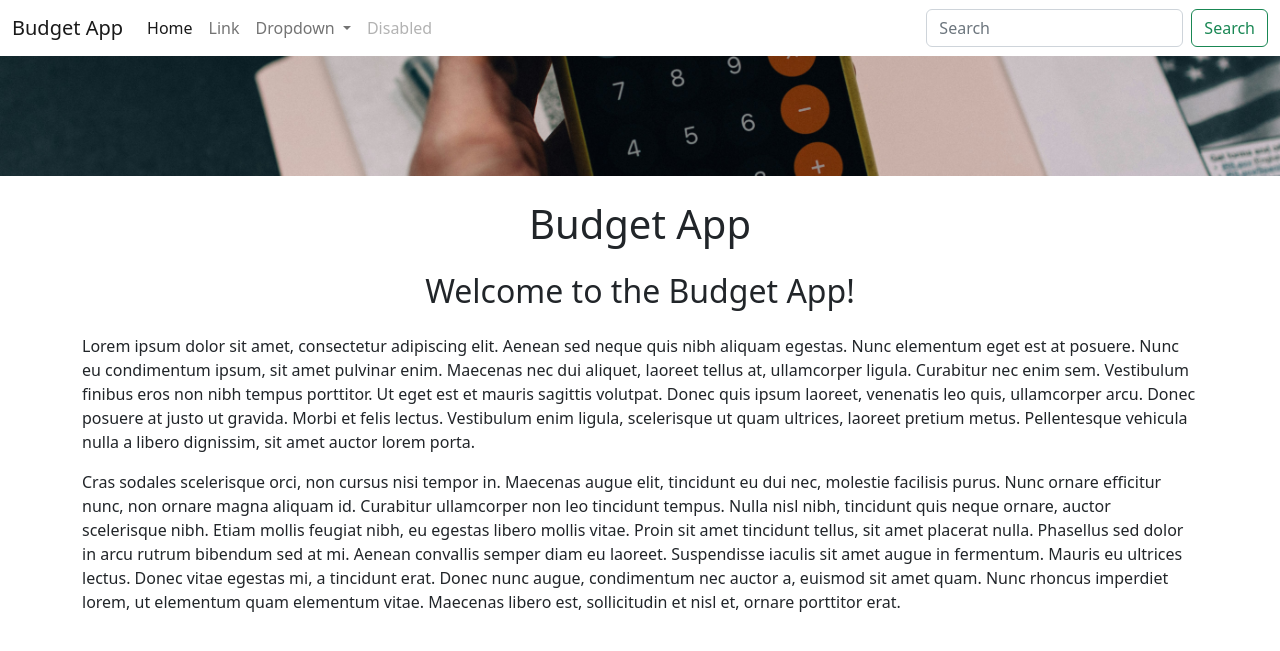
After one commit to Sulphate7433/budget-app, a Flask app: page /budgetapp/ in a window 1280 px wide. The commit adds this page. Shown: the top 651 px of the page. Run offline with Flask 3, Linux system fonts and the light colour scheme.

Commit message:
Added /login/ and /budgetapp/

```diff
--- a/app.py
+++ b/app.py
@@ -6,9 +6,16 @@ app = Flask(__name__)
 
 # Creating a route to the homepage 'wepage.com/'
 @app.route('/')
-def hello_world():
+def home():
   return render_template('home.html')
 
+@app.route('/budgetapp/')
+def budgetapp():
+    return render_template('budgetapp.html')
+
+@app.route('/login/')
+def login():
+    return render_template('login.html')
 
 # Runnning the app if the file is run directly
 if __name__ == '__main__':
--- /dev/null
+++ b/templates/budgetapp.html
@@ -0,0 +1,38 @@
+<!DOCTYPE html>
+
+<html>
+  <head>
+    <title>Budget App</title>
+    <meta charset="utf-8">
+    <meta name="viewport" content="width=device-width, initial-scale=1">
+    <link href="https://cdn.jsdelivr.net/npm/bootstrap@5.2.3/dist/css/bootstrap.min.css" rel="stylesheet" integrity="sha384-rbsA2VBKQhggwzxH7pPCaAqO46MgnOM80zW1RWuH61DGLwZJEdK2Kadq2F9CUG65" crossorigin="anonymous">
+    <style>
+      #banner {
+        height: 120px;
+        width: 100%;
+        object-fit: cover;
+        margin-bottom: 16px;
+      }
+    </style>
+  </head>
+
+
+  <body>
+    {% include 'nav.html' %}
+    <img class='img-fluid' id='banner' src ='https://e07bcfe5-d78a-4c5d-b7be-53e2fe6b1858-00-3raxevg2e5ibb.picard.replit.dev/static/banner.jpg'>
+
+    <div class='container'>
+      <h1 class='text-center mt-2 mb-4''>Budget App</h1>
+
+
+      <h2 class='text-center mt-2 mb-4'>Welcome to the Budget App!</h2>
+      <p>
+      Lorem ipsum dolor sit amet, consectetur adipiscing elit. Aenean sed neque quis nibh aliquam egestas. Nunc elementum eget est at posuere. Nunc eu condimentum ipsum, sit amet pulvinar enim. Maecenas nec dui aliquet, laoreet tellus at, ullamcorper ligula. Curabitur nec enim sem. Vestibulum finibus eros non nibh tempus porttitor. Ut eget est et mauris sagittis volutpat. Donec quis ipsum laoreet, venenatis leo quis, ullamcorper arcu. Donec posuere at justo ut gravida. Morbi et felis lectus. Vestibulum enim ligula, scelerisque ut quam ultrices, laoreet pretium metus. Pellentesque vehicula nulla a libero dignissim, sit amet auctor lorem porta.
+      </p>
+
+      <p>
+      Cras sodales scelerisque orci, non cursus nisi tempor in. Maecenas augue elit, tincidunt eu dui nec, molestie facilisis purus. Nunc ornare efficitur nunc, non ornare magna aliquam id. Curabitur ullamcorper non leo tincidunt tempus. Nulla nisl nibh, tincidunt quis neque ornare, auctor scelerisque nibh. Etiam mollis feugiat nibh, eu egestas libero mollis vitae. Proin sit amet tincidunt tellus, sit amet placerat nulla. Phasellus sed dolor in arcu rutrum bibendum sed at mi. Aenean convallis semper diam eu laoreet. Suspendisse iaculis sit amet augue in fermentum. Mauris eu ultrices lectus. Donec vitae egestas mi, a tincidunt erat. Donec nunc augue, condimentum nec auctor a, euismod sit amet quam. Nunc rhoncus imperdiet lorem, ut elementum quam elementum vitae. Maecenas libero est, sollicitudin et nisl et, ornare porttitor erat.
+      </p>
+
+  </body>
+</html>
--- /dev/null
+++ b/templates/nav.html
@@ -0,0 +1,36 @@
+<nav class="navbar navbar-expand-lg bg-body-tertiary">
+  <div class="container-fluid">
+    <a class="navbar-brand" href="#">Budget App</a>
+    <button class="navbar-toggler" type="button" data-bs-toggle="collapse" data-bs-target="#navbarSupportedContent" aria-controls="navbarSupportedContent" aria-expanded="false" aria-label="Toggle navigation">
+      <span class="navbar-toggler-icon"></span>
+    </button>
+    <div class="collapse navbar-collapse" id="navbarSupportedContent">
+      <ul class="navbar-nav me-auto mb-2 mb-lg-0">
+        <li class="nav-item">
+          <a class="nav-link active" aria-current="page" href="#">Home</a>
+        </li>
+        <li class="nav-item">
+          <a class="nav-link" href="#">Link</a>
+        </li>
+        <li class="nav-item dropdown">
+          <a class="nav-link dropdown-toggle" href="#" role="button" data-bs-toggle="dropdown" aria-expanded="false">
+            Dropdown
+          </a>
+          <ul class="dropdown-menu">
+            <li><a class="dropdown-item" href="#">Action</a></li>
+            <li><a class="dropdown-item" href="#">Another action</a></li>
+            <li><hr class="dropdown-divider"></li>
+            <li><a class="dropdown-item" href="#">Something else here</a></li>
+          </ul>
+        </li>
+        <li class="nav-item">
+          <a class="nav-link disabled" aria-disabled="true">Disabled</a>
+        </li>
+      </ul>
+      <form class="d-flex" role="search">
+        <input class="form-control me-2" type="search" placeholder="Search" aria-label="Search">
+        <button class="btn btn-outline-success" type="submit">Search</button>
+      </form>
+    </div>
+  </div>
+</nav>
```
Also changed, not shown: templates/home.html (+9 -32 lines), templates/login.html (added, +46 -0 lines), static/banner2.jpg (added), 1 other file.
